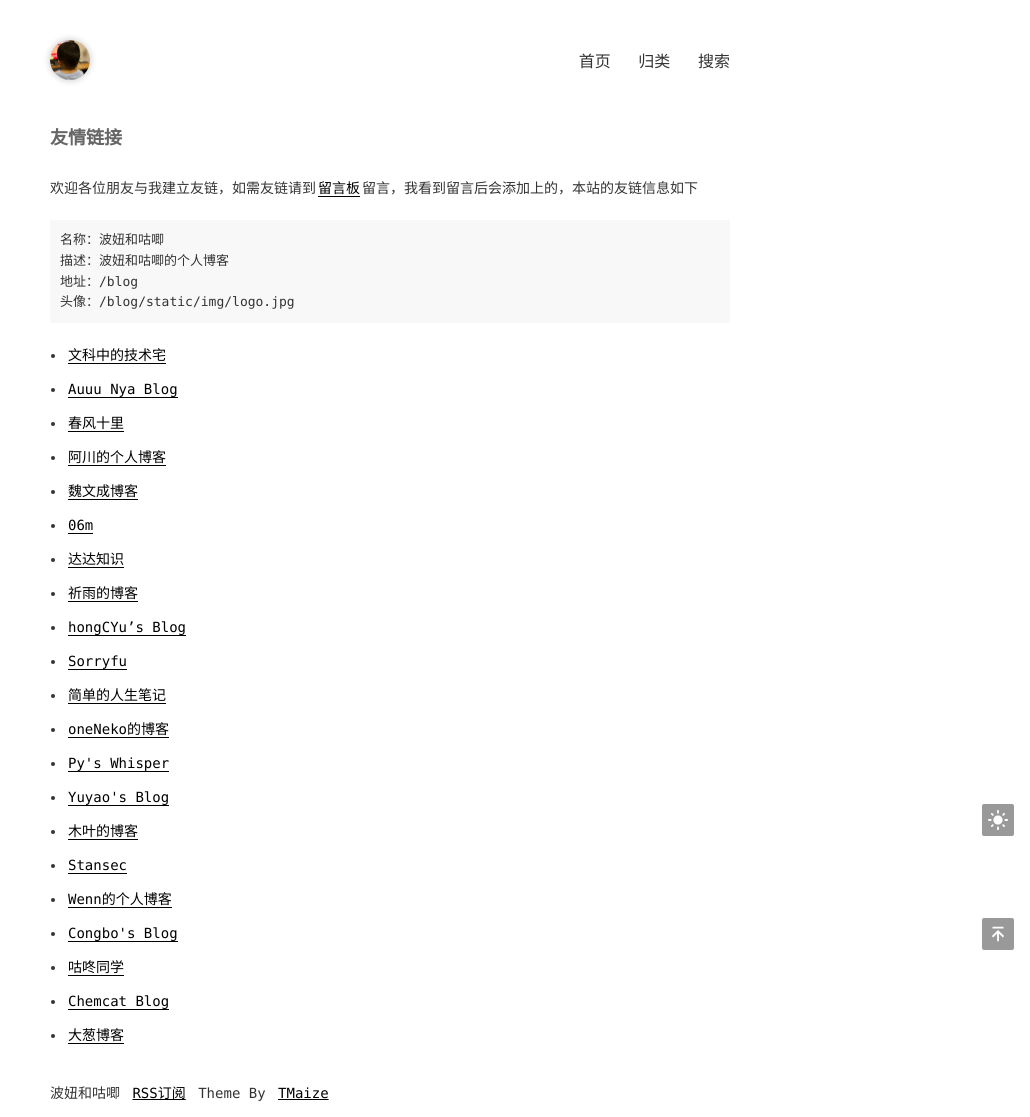
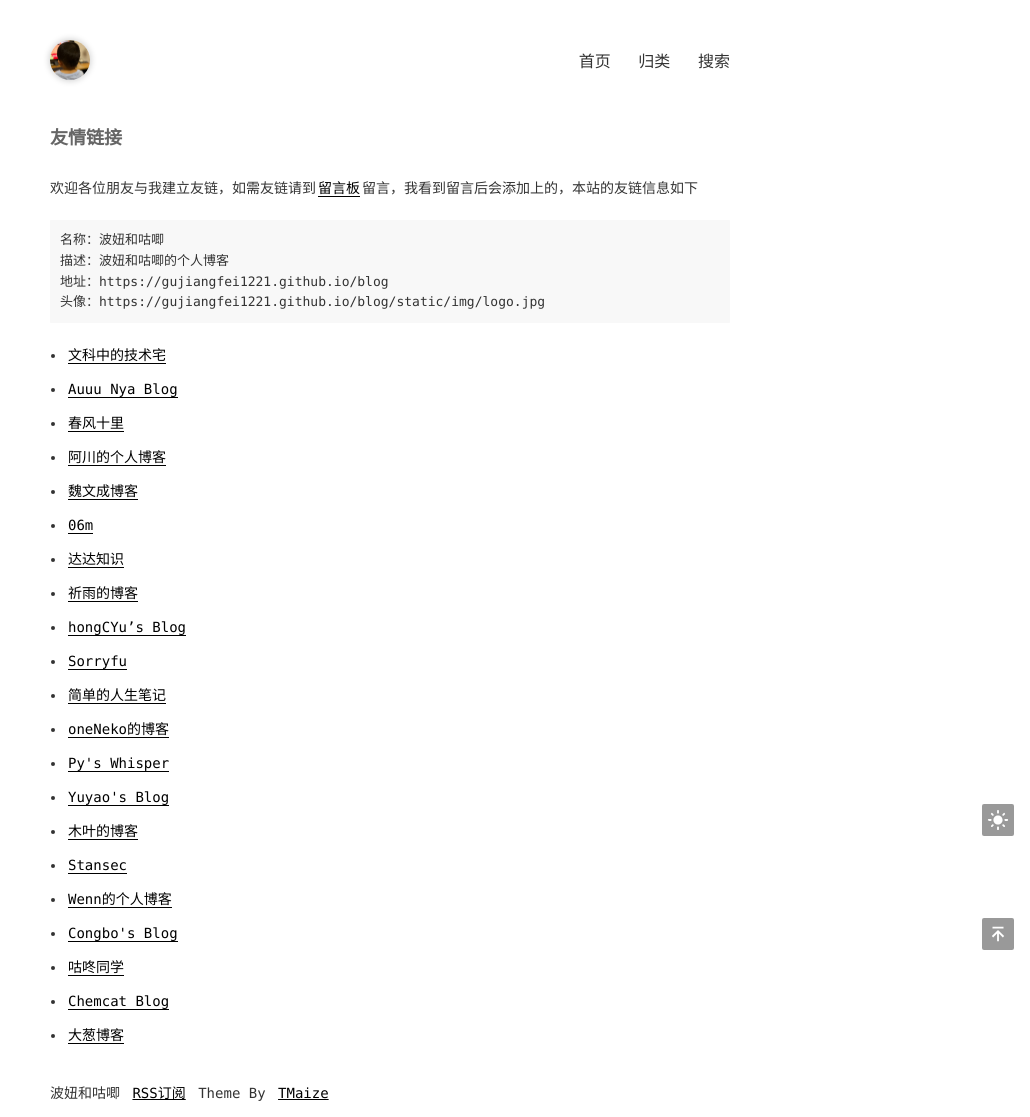
Before and after one commit to gujiangfei1221/blog, a Jekyll site: the page built from pages/links.md, in a window 1280 px wide. Shown: the whole page, without its empty margins (250-1280 px from the left). Built offline with Jekyll 4.4.1, drawn with Linux system fonts in a browser that asks for light colours; part of the change alters nothing that is shown.

Commit message:
解决google console search无法抓取的问题，继续测试

```diff
--- a/_config.yml
+++ b/_config.yml
@@ -20,8 +20,8 @@ exclude: ['CNAME', 'README.md', 'LICENSE', '_site', 'dist', 'Gemfile', 'Gemfile.
 
 # 域名配置
 # baseurl配置,如果网站部署在根目录下的其他目录中，请设置为 /目录名
-#domainUrl: ''
-url: 'https://gujiangfei1221.github.io'
+domainUrl: 'https://gujiangfei1221.github.io'
+#url: 'https://gujiangfei1221.github.io'
 baseurl: '/blog'
 
 # 吐个槽地址，会在chat页面中重定向到该地址
```
